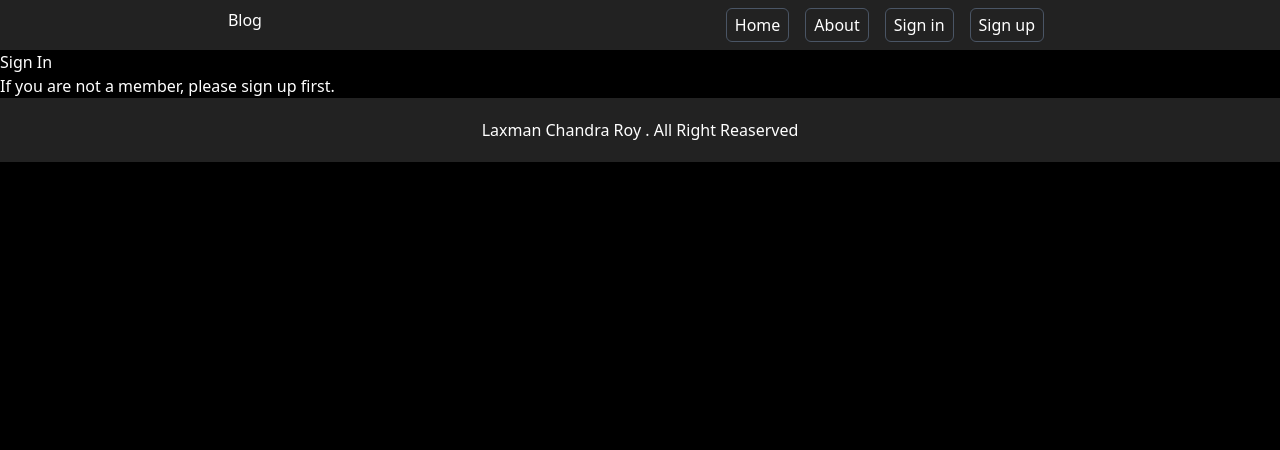
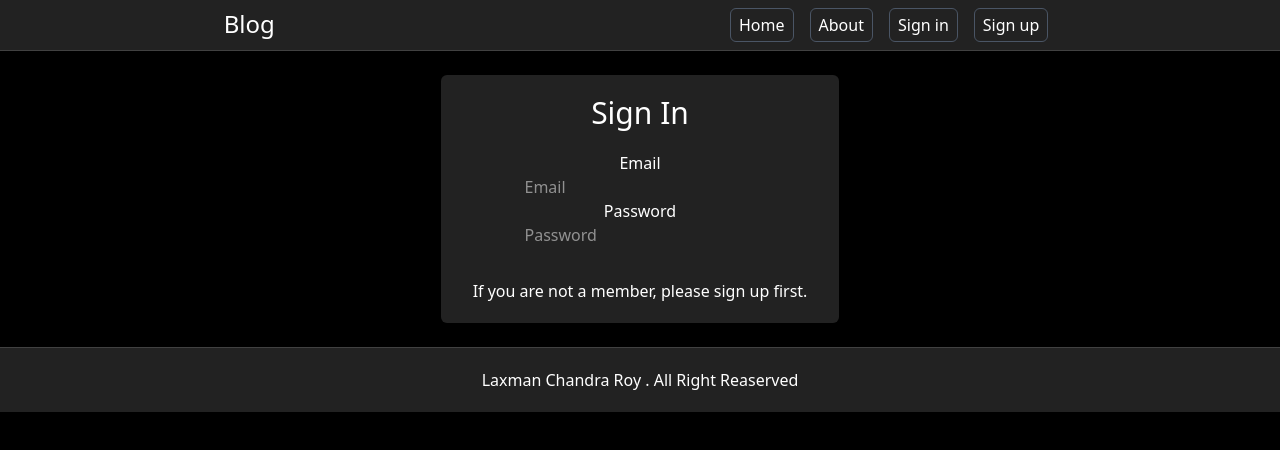
Before and after one commit to laxmancroy/blog-app, a Next.js app: page /signin in a window 1280 px wide. Shown: the top 450 px of the page. Built offline with nearby package versions, Linux system fonts and the light colour scheme.

Commit message:
signin page boilerplate added

```diff
--- a/app/globals.css
+++ b/app/globals.css
@@ -3,6 +3,7 @@
 @theme {
     --color-foreground: #262626e6;
     --color-background: #000;
+    --color-border: #ffffff24;
 }
 
 @layer base {
--- a/app/signin/page.tsx
+++ b/app/signin/page.tsx
@@ -2,9 +2,20 @@ import Link from 'next/link';
 
 export default function Signin() {
     return (
-        <div>
-            <h2>Sign In</h2>
-            <p>If you are not a member, please <Link href="/signup">sign up</Link> first.</p>
+        <div className="w-full text-center my-6">
+            <div className="bg-foreground inline-block text-white rounded-md px-8 py-5">
+                <h2 className="text-3xl mb-5">Sign In</h2>
+                <form>
+                    <label htmlFor="email">Email</label>
+                    <br />
+                    <input type="text" placeholder="Email" />
+                    <br />
+                    <label htmlFor="password">Password</label>
+                    <br />
+                    <input type="password" placeholder="Password" />
+                </form>
+                <p className="block mt-8">If you are not a member, please <Link href="/signup">sign up</Link> first.</p>
+            </div>
         </div>
     )
 }
--- a/app/ui/Footer.tsx
+++ b/app/ui/Footer.tsx
@@ -1,6 +1,6 @@
 export default function Footer() {
     return (
-        <footer className="bg-foreground text-white py-5 text-center">
+        <footer className="bg-foreground text-white py-5 text-center border-t-[1px] border-solid border-border">
             Laxman Chandra Roy . All Right Reaserved
         </footer>
     )
--- a/app/ui/Header.tsx
+++ b/app/ui/Header.tsx
@@ -7,8 +7,8 @@ const navBar = [
 
 export default function Header() {
     return (
-        <header id="header" className="bg-foreground text-white flex justify-around py-2 ">
-            <div>Blog</div>
+        <header id="header" className="bg-foreground text-white flex justify-around py-2 border-b-[1px] border-border ">
+            <div className="text-2xl">Blog</div>
             <nav>
                 <ul className="flex justify-center *:border *:border-gray-600 *:px-2 *:py-1 *:mx-2 *:rounded-md *:hover:cursor-pointer *:hover:border-white">
                     {
```
